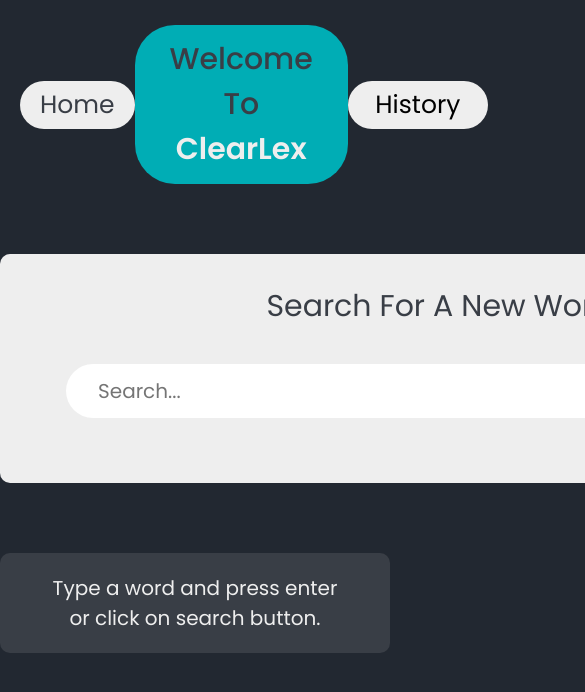
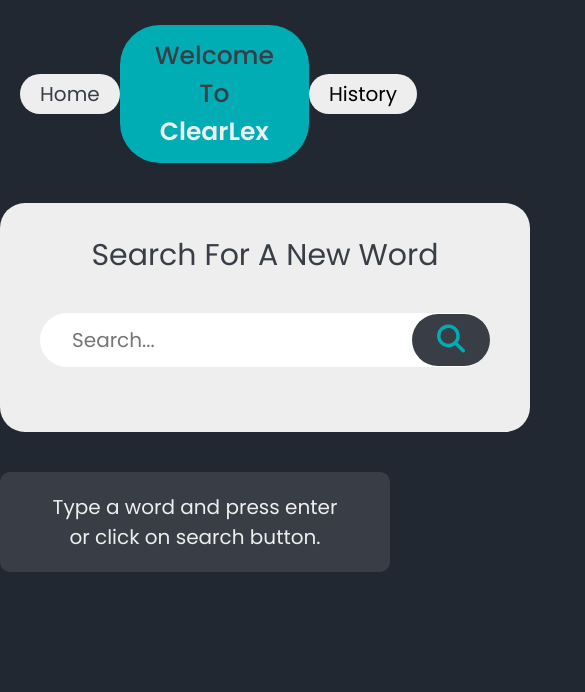
Before and after one commit to Aryan0Jain/ClearLex, a plain HTML site: page index.html in a window 390 px wide. Shown: the top 692 px of the page, 585 px wide, since content can reach past the window. Drawn offline with Linux system fonts and the light colour scheme.

Commit message:
Made Responsive

```diff
--- a/style.css
+++ b/style.css
@@ -64,7 +64,6 @@ nav .buttons {
 	margin: auto;
 }
 nav button {
-	width: 140px;
 	background: transparent;
 	background-color: var(--grey-color);
 	border: none;
@@ -85,16 +84,17 @@ nav button:hover {
 	margin: auto;
 	margin-top: 70px;
 	padding: 30px 40px;
-	border-radius: 10px;
+	border-radius: 25px;
 	text-align: center;
 	font-size: 30px;
 }
 .search-box {
 	position: relative;
-	margin: auto 20px;
+	margin: auto 4%;
 }
 .search-container input {
-	width: 90%;
+	box-sizing: border-box;
+	width: 92%;
 	margin: 35px auto;
 	border-radius: 50px;
 	border: none;
@@ -109,11 +109,13 @@ nav button:hover {
 }
 .search-box button {
 	position: absolute;
-	right: 32px;
-	bottom: 39px;
+	right: 30px;
+	bottom: 36px;
 	font-size: 28px;
 	border: none;
-	background-color: transparent;
+	background-color: var(--black-color);
+	border-radius: 50px;
+	padding: 5px 25px;
 	color: var(--red-color);
 	cursor: pointer;
 }
@@ -208,13 +210,13 @@ nav button:hover {
 }
 .words {
 	display: flex;
-	gap: 25px;
+	gap: 20px;
 	flex-wrap: wrap;
 	padding: 50px;
 	justify-content: center;
 }
 .word {
-	width: 250px;
+	width: 150px;
 	padding: 25px 25px;
 	background-color: var(--black-color);
 	border-radius: 20px;
@@ -227,7 +229,7 @@ nav button:hover {
 }
 .word .title {
 	color: var(--red-color);
-	font-size: 24px;
+	font-size: 16px;
 	font-weight: 500;
 	cursor: pointer;
 	/* text-decoration: underline; */
@@ -243,7 +245,7 @@ nav button:hover {
 .word button {
 	background-color: transparent;
 	border: none;
-	font-size: 22px;
+	font-size: 20px;
 	color: var(--red-color);
 	cursor: pointer;
 	transition: all 150ms;
@@ -254,14 +256,15 @@ nav button:hover {
 .word .meaning {
 	margin-top: 20px;
 	color: var(--grey-color);
-	font-size: 20px;
-	height: 240px;
+	font-size: 16px;
+	height: 170px;
 	/* overflow-y: auto;
 	scroll-behavior: smooth; */
+	text-align: left;
 	line-height: 1.2;
 	display: -webkit-box;
 	-webkit-box-orient: vertical;
-	-webkit-line-clamp: 10;
+	-webkit-line-clamp: 9;
 	overflow: hidden;
 	text-overflow: ellipsis;
 }
@@ -319,3 +322,35 @@ nav button:hover {
 	background-color: var(--red-color);
 	color: var(--grey-color);
 }
+
+/* Media queries */
+@media only screen and (max-width: 1000px) {
+	nav h1 {
+		font-size: 25px;
+	}
+	nav button,
+	nav a {
+		font-size: 20px;
+		cursor: pointer;
+		padding: 5px 20px;
+		border-radius: 25px;
+	}
+	.search-container {
+		background-color: var(--grey-color);
+		width: 450px;
+		font-size: 30px;
+		margin-top: 40px;
+	}
+	.search-container input {
+		width: 100%;
+	}
+	.search-box {
+		margin: auto 0;
+	}
+	.search-box button {
+		right: 0;
+	}
+	.result {
+		margin-top: 40px;
+	}
+}
```
